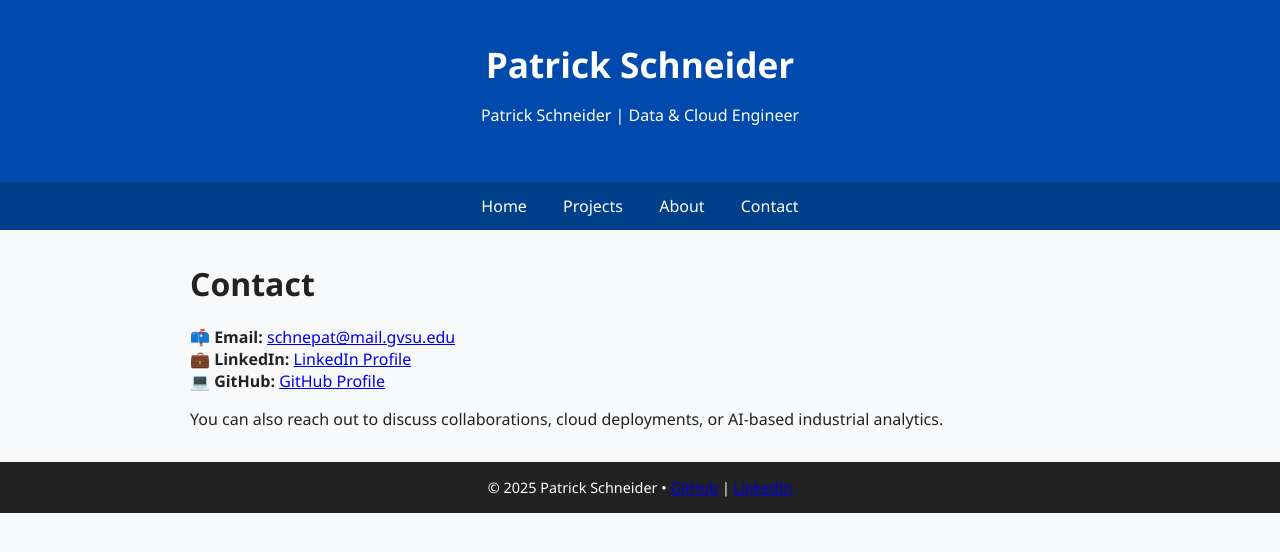
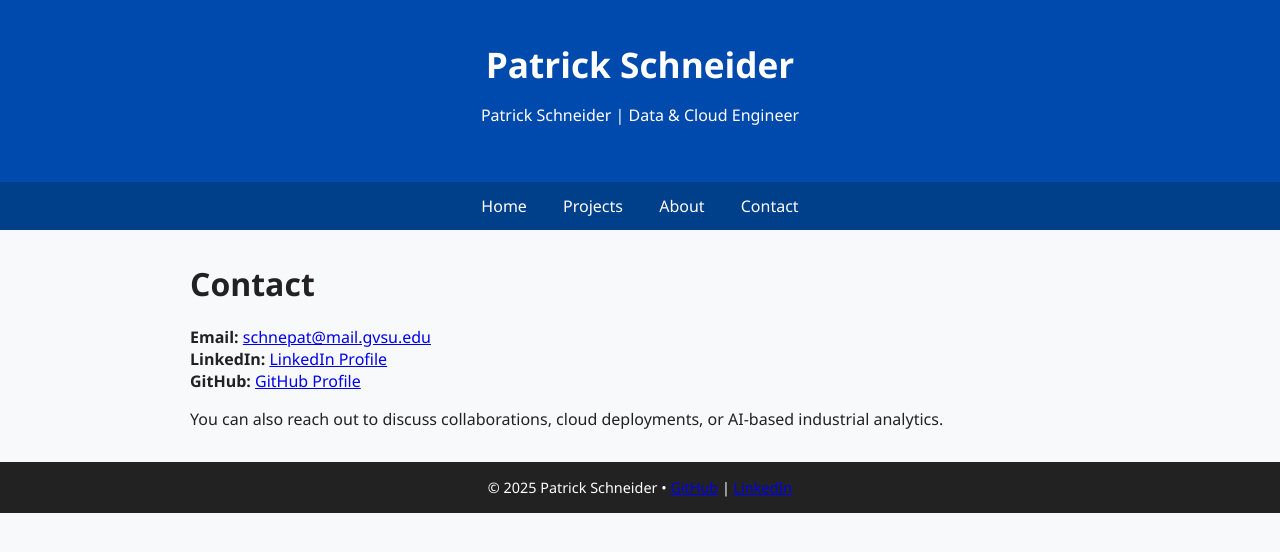
Before and after one commit to schnepat/schnepat.github.io, a Jekyll site: the page built from contact.md, in a window 1280 px wide. Shown: the top 552 px of the page. Built offline with Jekyll 4.4.1, drawn with Linux system fonts in a browser that asks for light colours.

```diff
--- a/contact.md
+++ b/contact.md
@@ -5,8 +5,8 @@ title: "Contact"
 
 # Contact
 
-📫 **Email:** [{{ site.author.email }}](mailto:{{ site.author.email }})
-💼 **LinkedIn:** [LinkedIn Profile]({{ site.author.linkedin }})
-💻 **GitHub:** [GitHub Profile]({{ site.author.github }})
+**Email:** [{{ site.author.email }}](mailto:{{ site.author.email }})
+**LinkedIn:** [LinkedIn Profile]({{ site.author.linkedin }})
+**GitHub:** [GitHub Profile]({{ site.author.github }})
 
 You can also reach out to discuss collaborations, cloud deployments, or AI-based industrial analytics.
```
